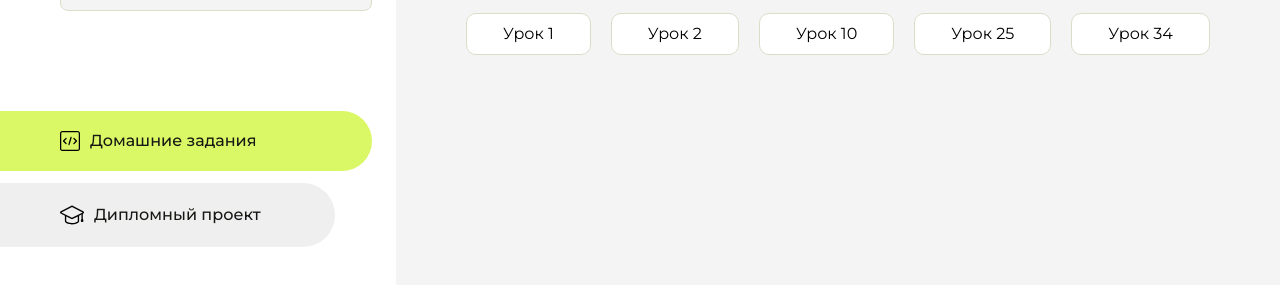
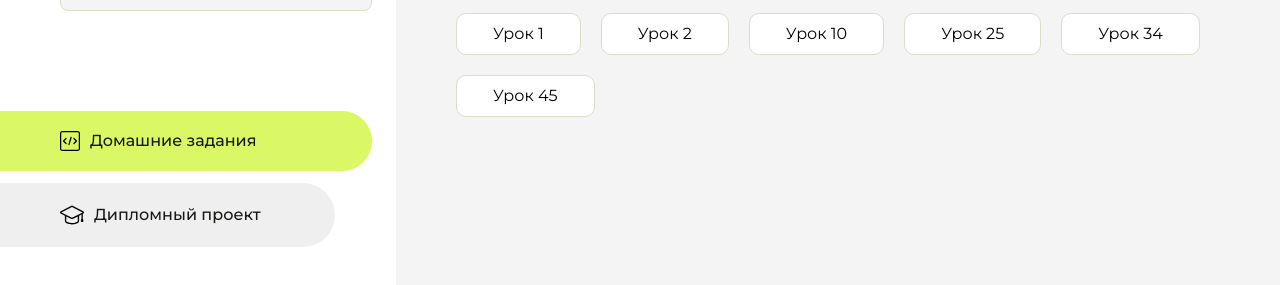
Before and after one commit to FredVuber001/homework1, a plain HTML site: page index.html in a window 1280 px wide. Shown: the part 225-510 px from the top of the page. Drawn offline with Linux system fonts and the light colour scheme.

Commit message:
Update index.html

```diff
--- a/index.html
+++ b/index.html
@@ -107,6 +107,9 @@
                     <li class="content__list-item">
                         <a href="Домашняя работа Урок 34/index.html">Урок 34</a>
                     </li>
+                    <li class="content__list-item">
+                        <a href="Домашняя работа Урок 45/index.html">Урок 45</a>
+                    </li>
                 </ul>
             </div>
             <div class="content__block hidden" id="diplomBlock">
```
